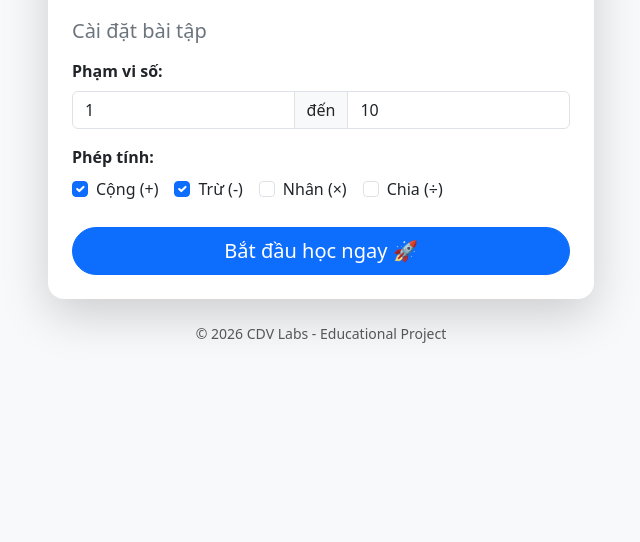
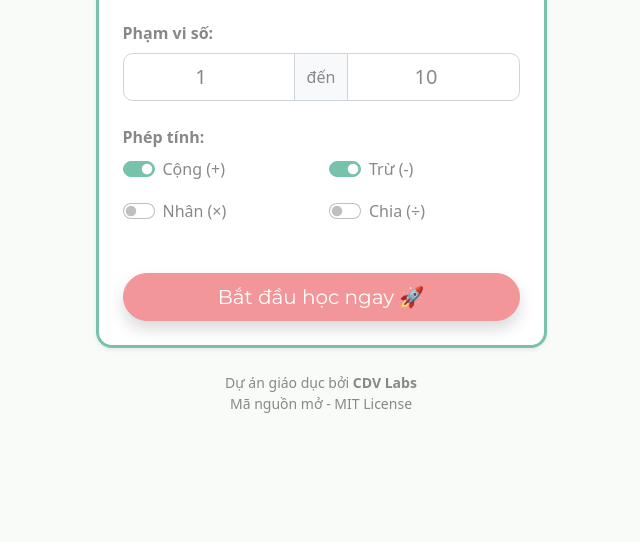
Before and after one commit to cdvlabs/kid-math, a plain HTML site: page index.html in a window 1280 px wide. Shown: the part 258-800 px from the top of the page, without its empty margins (319-959 px from the left). Drawn offline with nearby package versions, Linux system fonts and the light colour scheme.

Commit message:
feat: use Bootswatch Minty theme for kids

```diff
--- a/index.html
+++ b/index.html
@@ -4,76 +4,105 @@
     <meta charset="UTF-8">
     <meta name="viewport" content="width=device-width, initial-scale=1.0">
     <title>Bé Học Toán - CDV Labs</title>
-    <!-- Bootstrap 5 CSS -->
-    <link href="https://cdn.jsdelivr.net/npm/bootstrap@5.3.0/dist/css/bootstrap.min.css" rel="stylesheet">
+
+    <!-- Dòng này là điểm mấu chốt: Load theme Minty từ Bootswatch -->
+    <link href="https://cdn.jsdelivr.net/npm/bootswatch@5.3.0/dist/minty/bootstrap.min.css" rel="stylesheet">
     <link rel="stylesheet" href="style.css">
 </head>
-<body class="bg-light">
+<body>
 
     <div class="container py-5">
         <div class="row justify-content-center">
-            <div class="col-md-6">
-                <div class="card shadow-lg border-0 rounded-4">
-                    <div class="card-header bg-primary text-white text-center py-3 rounded-top-4">
-                        <h2 class="mb-0">🧮 Bé Luyện Toán</h2>
+            <div class="col-md-6 col-lg-5">
+                <!-- Card dùng class của Minty -->
+                <div class="card border-primary shadow-sm rounded-4">
+                    <div class="card-header bg-primary text-white text-center py-4 rounded-top-4">
+                        <h1 class="h2 mb-0">✨ Bé Luyện Toán ✨</h1>
                     </div>
 
                     <div class="card-body p-4">
                         <!-- CẤU HÌNH -->
                         <div id="settingsPanel">
-                            <h5 class="card-title mb-3 text-secondary">Cài đặt bài tập</h5>
-                            <div class="mb-3">
+                            <h4 class="text-primary mb-4 text-center">⚙️ Cài đặt bài tập</h4>
+
+                            <div class="mb-4">
                                 <label class="form-label fw-bold">Phạm vi số:</label>
                                 <div class="input-group">
-                                    <input type="number" id="minVal" class="form-control" value="1">
-                                    <span class="input-group-text">đến</span>
-                                    <input type="number" id="maxVal" class="form-control" value="10">
+                                    <input type="number" id="minVal" class="form-control form-control-lg text-center" value="1">
+                                    <span class="input-group-text bg-light">đến</span>
+                                    <input type="number" id="maxVal" class="form-control form-control-lg text-center" value="10">
                                 </div>
                             </div>
 
-                            <div class="mb-4">
+                            <div class="mb-5">
                                 <label class="form-label fw-bold">Phép tính:</label>
-                                <div class="d-flex flex-wrap gap-3">
-                                    <div class="form-check">
+                                <div class="row g-3">
+                                    <div class="col-6">
+                                        <div class="form-check form-switch">
                                             <input class="form-check-input" type="checkbox" id="add" checked>
                                             <label class="form-check-label" for="add">Cộng (+)</label>
                                         </div>
-                                    <div class="form-check">
+                                    </div>
+                                    <div class="col-6">
+                                        <div class="form-check form-switch">
                                             <input class="form-check-input" type="checkbox" id="sub" checked>
                                             <label class="form-check-label" for="sub">Trừ (-)</label>
                                         </div>
-                                    <div class="form-check">
+                                    </div>
+                                    <div class="col-6">
+                                        <div class="form-check form-switch">
                                             <input class="form-check-input" type="checkbox" id="mul">
                                             <label class="form-check-label" for="mul">Nhân (×)</label>
                                         </div>
-                                    <div class="form-check">
+                                    </div>
+                                    <div class="col-6">
+                                        <div class="form-check form-switch">
                                             <input class="form-check-input" type="checkbox" id="div">
                                             <label class="form-check-label" for="div">Chia (÷)</label>
                                         </div>
                                     </div>
                                 </div>
-                            <button class="btn btn-primary btn-lg w-100 rounded-pill" onclick="startGame()">Bắt đầu học ngay 🚀</button>
+                            </div>
+
+                            <button class="btn btn-secondary btn-lg w-100 rounded-pill shadow" onclick="startGame()">
+                                Bắt đầu học ngay 🚀
+                            </button>
                         </div>
 
                         <!-- MÀN HÌNH CHƠI -->
                         <div id="gamePanel" style="display:none;">
                             <div class="d-flex justify-content-between align-items-center mb-4">
-                                <span class="badge bg-success fs-6 p-2">Đúng: <span id="score">0</span></span>
-                                <button class="btn btn-sm btn-outline-secondary" onclick="location.reload()">⚙ Cài đặt lại</button>
+                                <div class="badge bg-info p-2 px-3 rounded-pill fs-6">
+                                    Điểm: <span id="score">0</span>
+                                </div>
+                                <button class="btn btn-sm btn-outline-warning rounded-pill" onclick="location.reload()">
+                                    🔙 Quay lại
+                                </button>
                             </div>
 
-                            <div class="text-center">
-                                <div class="display-1 fw-bold mb-4" id="qText">1 + 1 = ?</div>
-                                <div class="input-group input-group-lg mb-3 mx-auto" style="max-width: 200px;">
-                                    <input type="number" id="userAns" class="form-control text-center border-primary border-2" placeholder="?" onkeydown="if(event.key==='Enter') check()">
+                            <div class="text-center py-4">
+                                <div class="display-1 fw-bold text-dark mb-4" id="qText" style="font-family: 'Comic Sans MS', cursive;">
+                                    1 + 1 = ?
                                 </div>
-                                <div id="msg" class="fs-4 fw-bold mb-4" style="height: 40px;"></div>
-                                <button class="btn btn-primary btn-lg px-5 rounded-pill" onclick="check()">Kiểm tra ✔</button>
+
+                                <div class="input-group input-group-lg mb-4 mx-auto" style="max-width: 180px;">
+                                    <input type="number" id="userAns" class="form-control text-center border-primary border-3 rounded-3"
+                                           placeholder="?" onkeydown="if(event.key==='Enter') check()">
+                                </div>
+
+                                <div id="msg" class="fs-4 fw-bold mb-4" style="height: 45px;"></div>
+
+                                <button class="btn btn-primary btn-lg px-5 rounded-pill shadow-sm" onclick="check()">
+                                    Kiểm tra ✔
+                                </button>
                             </div>
                         </div>
                     </div>
                 </div>
-                <p class="text-center mt-4 text-muted small">© 2026 CDV Labs - Educational Project</p>
+                <div class="text-center mt-4">
+                    <p class="text-muted small mb-0">Dự án giáo dục bởi <strong>CDV Labs</strong></p>
+                    <p class="text-muted small">Mã nguồn mở - MIT License</p>
+                </div>
             </div>
         </div>
     </div>
```
Lines whose indentation alone changed are shown as unchanged.
